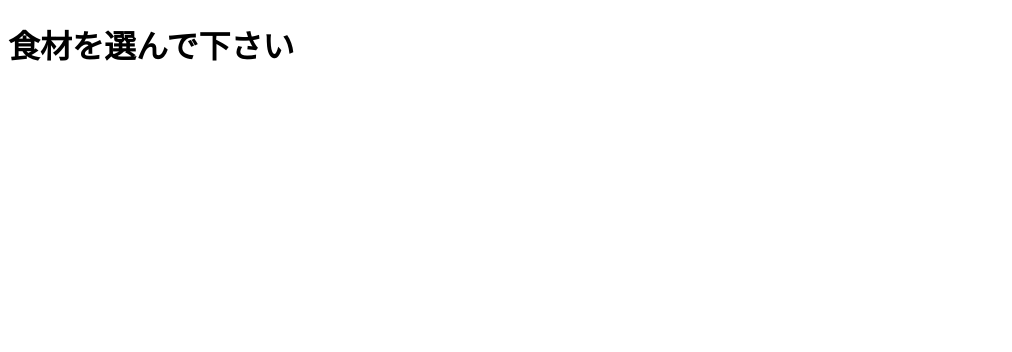
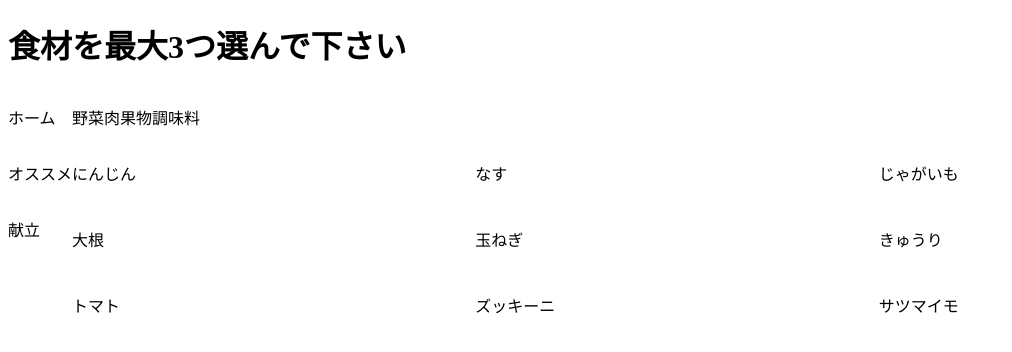
Before and after one commit to Suyuzui/class3_team1-project, a Django app: template cs3team1/templates/cs3team1/ingredients.html in a window 1280 px wide. Shown: the top 352 px of the page, without its empty margins (0-1012 px from the left). Run offline with Django 3.2, Linux system fonts and the light colour scheme; the template is opened without the code that fills it, so the values that code supplies are empty.

Commit message:
css追加
試しにcssを追加してみました（404 error）
htmlも編集しました

```diff
--- /dev/null
+++ b/cs3team1/templates/cs3team1/ingredients.css
@@ -0,0 +1,17 @@
+.sidebar {
+    display: flex;
+    flex-direction: column;
+    float: left;
+}
+
+.categories {
+    display: flex;
+    flex-direction:row;
+
+}
+
+.vegetables {
+    display: grid;
+    grid-template-columns: 1fr 1fr 1fr;
+    gap: 10px;
+}
--- a/cs3team1/templates/cs3team1/ingredients.html
+++ b/cs3team1/templates/cs3team1/ingredients.html
@@ -2,9 +2,37 @@
 <html>
   <head>
     <title>食材選び</title>
-    <meta charset="UTF-8"></head>
+    <meta charset="UTF-8">
+    {% load static %}
+    <link rel="stylesheet" type="text/css" href="{% static 'ingredients.css' %}">
+  </head>
   <body>
-    <h1 >食材を選んで下さい</h1>
+    <h1>食材を最大3つ選んで下さい</h1>
+    <div class="sidebar">
+      <p>ホーム</p>
+      <p>オススメ</p>
+      <p>献立</p>
+    </div>
+    <span class="categories">
+      <p>野菜</p>
+      <p>肉</p>
+      <p>果物</p>
+      <p>調味料</p>
+    </span>
+    <div class="vegetables">
+      <p>にんじん</p>
+      <p>なす</p>
+      <p>じゃがいも</p>
+      <p>大根</p>
+      <p>玉ねぎ</p>
+      <p>きゅうり</p>
+      <p>トマト</p>
+      <p>ズッキーニ</p>
+      <p>サツマイモ</p>
+    </div>
+
+
+
 
   </body>
 </html>
```
